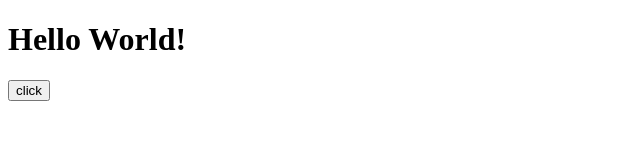
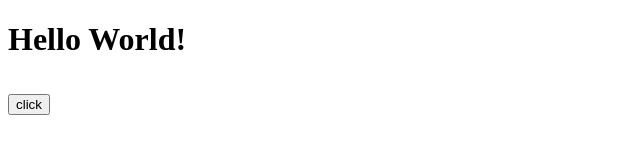
Before and after one commit to elvanIT/NightCoins, a plain HTML site: page index.html in a window 1280 px wide. Shown: the whole page, without its empty margins (0-640 px from the left). Drawn offline with Linux system fonts and the light colour scheme.

Commit message:
fix but
fix but

```diff
--- a/index.html
+++ b/index.html
@@ -10,6 +10,6 @@
 </head>
 <body>
     <h1>Hello World!</h1>
-    <p><input type="button" value="click"></p>
+    <h1><input type="button" value="click"></h1>
 </body>
 </html>
```
